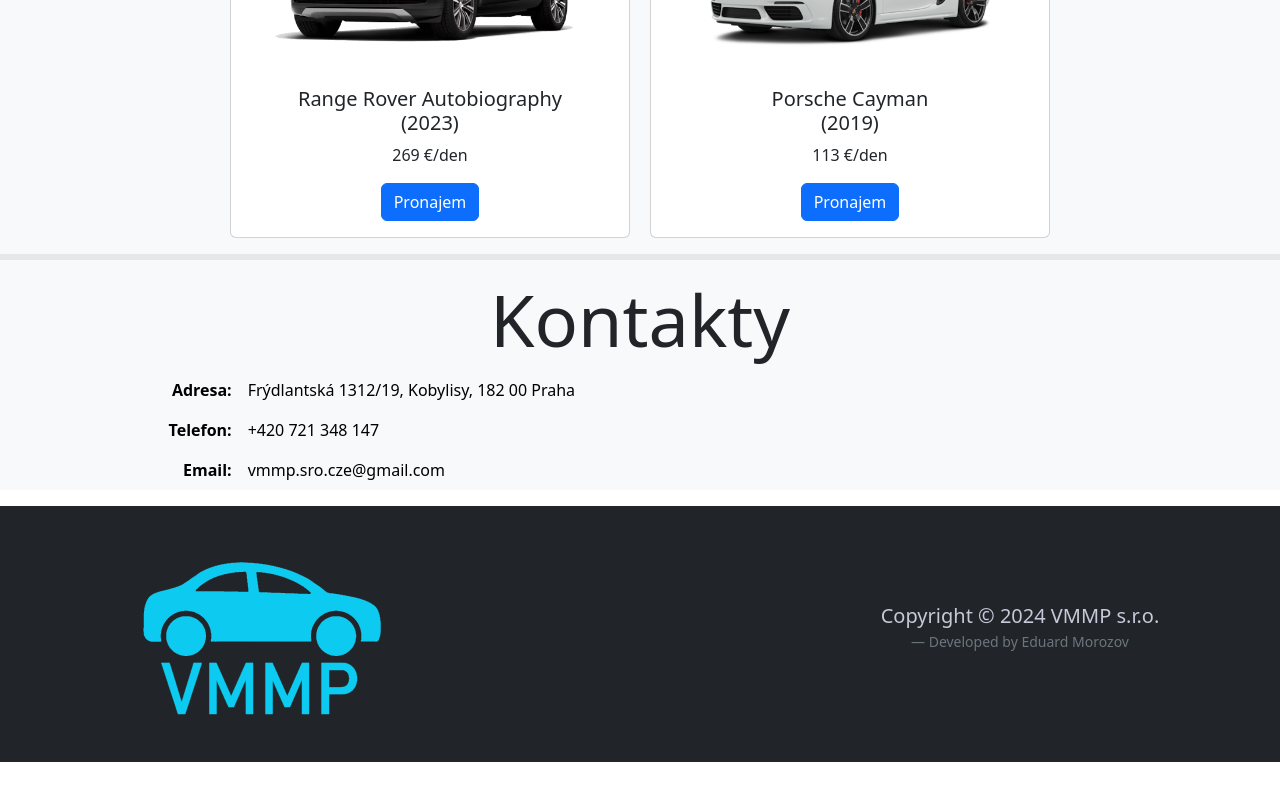
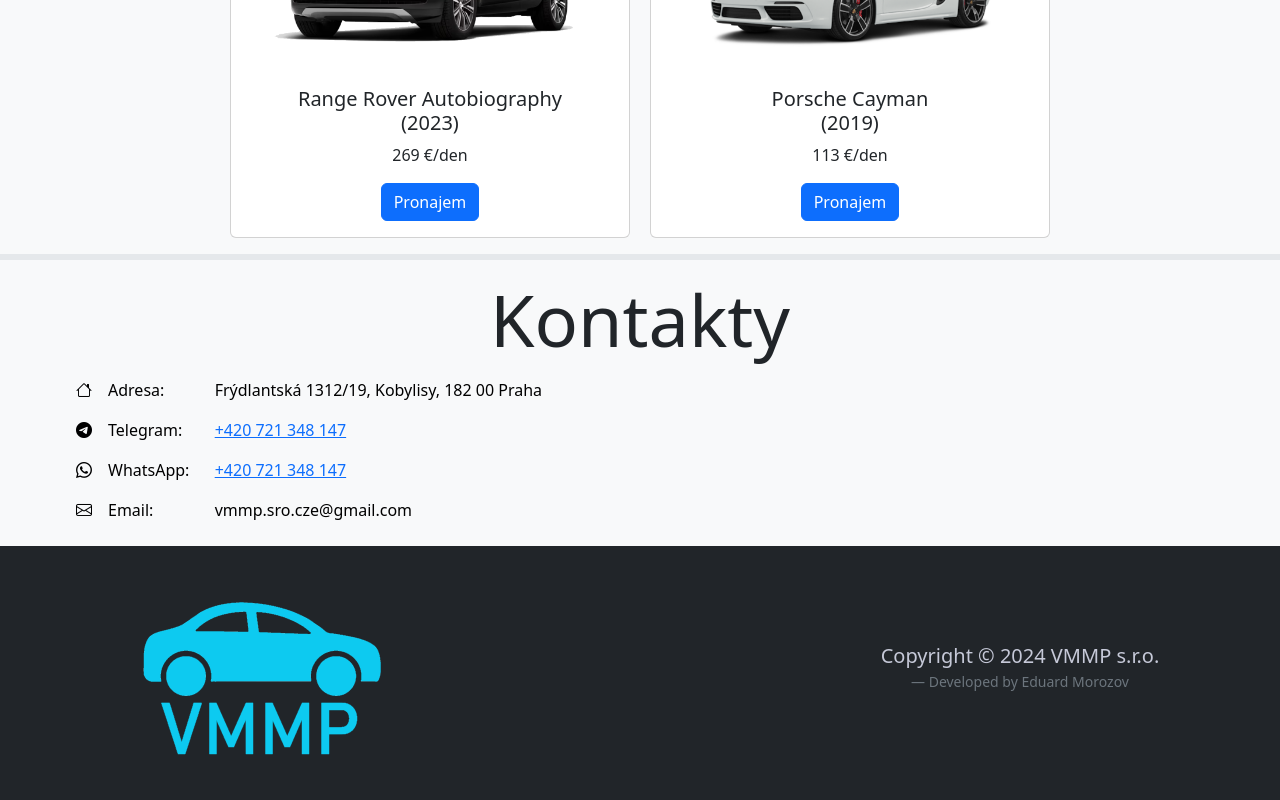
Before and after one commit to dryaed/brojsutworkmf, a React (Create React App) app: page / in a window 1280 px wide. Shown: the part 2506-3306 px from the top of the page. Before the commit the page ends 3268 px from the top, so only its background shows below. Built offline with nearby package versions, Linux system fonts and the light colour scheme.

Commit message:
downloaded and imported bootstrap icons added contact icons and fixed car button hyperlinks

```diff
--- a/src/index.js
+++ b/src/index.js
@@ -5,6 +5,7 @@
 import "bootstrap/dist/css/bootstrap.min.css";
 import "./css/style.scss"
 import "animate.css"
+import "bootstrap-icons/font/bootstrap-icons.scss"
 
 const root = ReactDOM.createRoot(document.getElementById('root'));
 root.render(
--- a/src/js/LandingPage.js
+++ b/src/js/LandingPage.js
@@ -27,7 +27,7 @@
                         <div className="card-body">
                             <h5 className="card-title">BMW 520d<br></br>(2019)</h5>
                             <p className="card-text">75 €/den</p>
-                            <a href="#" className="btn btn-primary">Pronajem</a>
+                            <a href="#contacts" className="btn btn-primary">Pronajem</a>
                         </div>
                     </div>
                     <div className="card carcard col-sm-6 mb-3 mb-sm-0">
@@ -35,7 +35,7 @@
                         <div className="card-body">
                             <h5 className="card-title">BMW 520d<br></br>(2023)</h5>
                             <p className="card-text">110 €/den</p>
-                            <a href="#" className="btn btn-primary">Pronajem</a>
+                            <a href="#contacts" className="btn btn-primary">Pronajem</a>
                         </div>
                     </div>
                     <div className="card carcard col-sm-6 mb-3 mb-sm-0">
@@ -43,7 +43,7 @@
                         <div className="card-body">
                             <h5 className="card-title">BMW 318d<br></br>(2018)</h5>
                             <p className="card-text">89 €/den</p>
-                            <a href="#" className="btn btn-primary">Pronajem</a>
+                            <a href="#contacts" className="btn btn-primary">Pronajem</a>
                         </div>
                     </div>
                     <div className="card carcard col-sm-6 mb-3 mb-sm-0">
@@ -51,7 +51,7 @@
                         <div className="card-body">
                             <h5 className="card-title">BMW x5 45e<br></br></h5>
                             <p className="card-text">75 €/den</p>
-                            <a href="#" className="btn btn-primary">Pronajem</a>
+                            <a href="#contacts" className="btn btn-primary">Pronajem</a>
                         </div>
                     </div>
                     <div className="card carcard col-sm-6 mb-3 mb-sm-0">
@@ -59,7 +59,7 @@
                         <div className="card-body">
                             <h5 className="card-title">BMW 40d<br></br>(2020)</h5>
                             <p className="card-text">69 €/den</p>
-                            <a href="#" className="btn btn-primary">Pronajem</a>
+                            <a href="#contacts" className="btn btn-primary">Pronajem</a>
                         </div>
                     </div>
                     <div className="card carcard col-sm-6 mb-3 mb-sm-0">
@@ -67,7 +67,7 @@
                         <div className="card-body">
                             <h5 className="card-title">BMW 30d<br></br>(2020)</h5>
                             <p className="card-text">39 €/den</p>
-                            <a href="#" className="btn btn-primary">Pronajem</a>
+                            <a href="#contacts" className="btn btn-primary">Pronajem</a>
                         </div>
                     </div>
                     <div className="card carcard col-sm-6 mb-3 mb-sm-0">
@@ -75,7 +75,7 @@
                         <div className="card-body">
                             <h5 className="card-title">Lexus NX300<br></br>(2019)</h5>
                             <p className="card-text">42 €/den</p>
-                            <a href="#" className="btn btn-primary">Pronajem</a>
+                            <a href="#contacts" className="btn btn-primary">Pronajem</a>
                         </div>
                     </div>
                     <div className="card carcard col-sm-6 mb-3 mb-sm-0">
@@ -83,7 +83,7 @@
                         <div className="card-body">
                             <h5 className="card-title">Mini Cooper<br></br>(2020)</h5>
                             <p className="card-text">67 €/den</p>
-                            <a href="#" className="btn btn-primary">Pronajem</a>
+                            <a href="#contacts" className="btn btn-primary">Pronajem</a>
                         </div>
                     </div>
                     <div className="card carcard col-sm-6 mb-3 mb-sm-0">
@@ -91,7 +91,7 @@
                         <div className="card-body">
                             <h5 className="card-title">Range Rover Autobiography<br></br>(2023)</h5>
                             <p className="card-text">269 €/den</p>
-                            <a href="#" className="btn btn-primary">Pronajem</a>
+                            <a href="#contacts" className="btn btn-primary">Pronajem</a>
                         </div>
                     </div>
                     <div className="card carcard col-sm-6 mb-3 mb-sm-0">
@@ -99,7 +99,7 @@
                         <div className="card-body">
                             <h5 className="card-title">Porsche Cayman<br></br>(2019)</h5>
                             <p className="card-text">113 €/den</p>
-                            <a href="#" className="btn btn-primary">Pronajem</a>
+                            <a href="#contacts" className="btn btn-primary">Pronajem</a>
                         </div>
                     </div>
                 </div>
@@ -108,22 +108,33 @@
             <hr className="border border-3 border-dark-subtle"></hr>
             <div id="contacts">
                 <h1 className="display-2">Kontakty</h1>
+                <div className="table-responsive">
                 <table className="table table-light table-borderless">
                     <tbody>
                     <tr>
-                        <th className="text-end">Adresa:</th>
+                        <th className="text-end"><i className="bi bi-house"></i></th>
+                        <td className="text-start col-1">Adresa:</td>
                         <td className="text-start">Frýdlantská 1312/19, Kobylisy, 182 00 Praha</td>
                     </tr>
                     <tr>
-                        <th className="text-end">Telefon:</th>
-                        <td className="text-start">+420 721 348 147</td>
+                        <th className="text-end"><i className="bi bi-telegram"></i></th>
+                        <td className="text-start">Telegram:</td>
+                        <td className="text-start"><a href="https://t.me/+420721348147">+420 721 348 147</a></td>
                     </tr>
                     <tr>
-                        <th className="text-end">Email:</th>
+                        <th className="text-end"><i className="bi bi-whatsapp"></i></th>
+                        <td className="text-start">WhatsApp:</td>
+                        <td className="text-start"><a href="https://api.whatsapp.com/send?phone=420721348147">+420 721
+                            348 147</a></td>
+                    </tr>
+                    <tr>
+                        <th className="text-end"><i className="bi bi-envelope"></i></th>
+                        <td className="text-start">Email:</td>
                         <td className="text-start">vmmp.sro.cze@gmail.com</td>
                     </tr>
                     </tbody>
                 </table>
+                </div>
             </div>
         </div>
 
```
